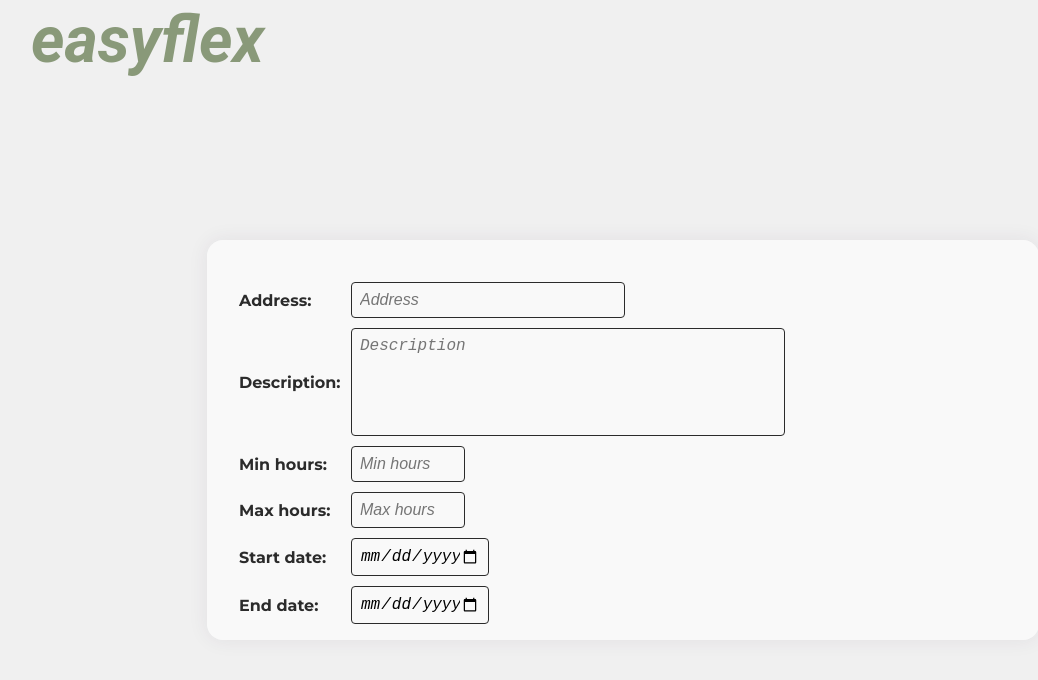
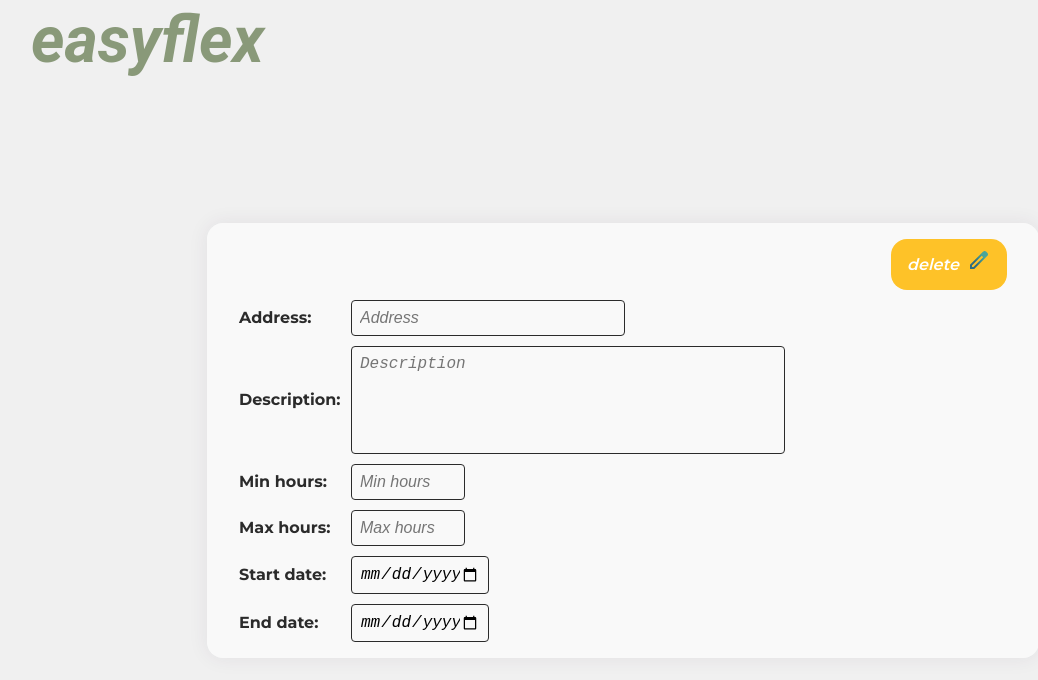
Before and after one commit to Cage03/EasyFlexWebsite, a Nuxt app: page /job/get in a window 1280 px wide. Shown: the top 680 px of the page, without its empty margins (17-1055 px from the left). Built offline with nearby package versions, Linux system fonts and the light colour scheme; no server answers.

Commit message:
Implemented delete call properly

```diff
--- a/composables/useJob.ts
+++ b/composables/useJob.ts
@@ -19,7 +19,7 @@ export const UseJob = () => {
     }
 
     async function deleteJob(id:number):Promise<any> {
-        const response = await fetch(`${apiUrl}/Job/GetJobs?id=${id}`, {
+        const response = await fetch(`${apiUrl}/Job/Delete?id=${id}`, {
             method: 'DELETE',
             headers: {
                 'Content-Type': 'application/json'
--- a/pages/job/get.vue
+++ b/pages/job/get.vue
@@ -1,4 +1,8 @@
 <script setup lang="ts">
+
+import {IconType} from "~/types/global-types";
+
+const useJob = UseJob();
 
 const api = useRuntimeConfig().public.apiUrl;
 
@@ -31,13 +35,24 @@ onMounted(async () => {
     }
 });
 
+const handleDelete = async () => {
+  try {
+    await useJob.deleteJob(parseInt(<string>id));
+  } catch (err) {
+    console.error('Delete error:', err);
+  }
+};
+
 </script>
 
 <template>
     <div class="register_page">
         <div class="window">
             <div class="profile_data">
+              <div class="flex-wrapper">
                 <h1>{{ job.name }}</h1>
+                <UIButtonStandard :content="'delete'" :icon="IconType.Edit" :action="handleDelete"/>
+               </div>
                 <div class="text-container">
                     <label>Address:</label>
                     <UIInputField id="address" :placeholder="'Address'" v-model="job.address" type="text" required />
@@ -106,6 +121,13 @@ h1 {
     justify-content: center;
     align-items: flex-start;
     gap: 0.625rem;
+
+  .flex-wrapper{
+    display: flex;
+    width:100%;
+    flex-direction: row;
+    justify-content: space-between;
+  }
 }
 
 input,
```
